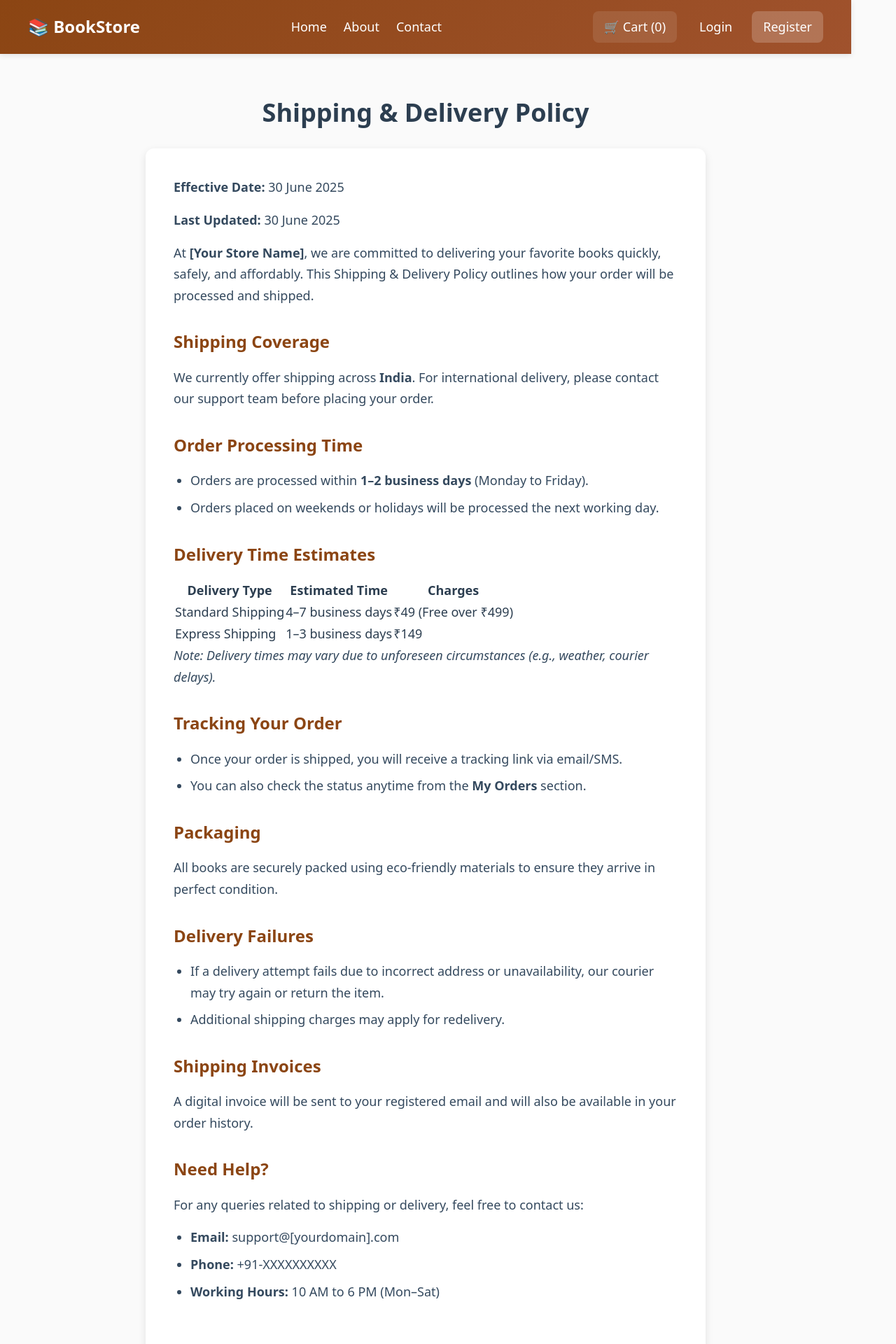
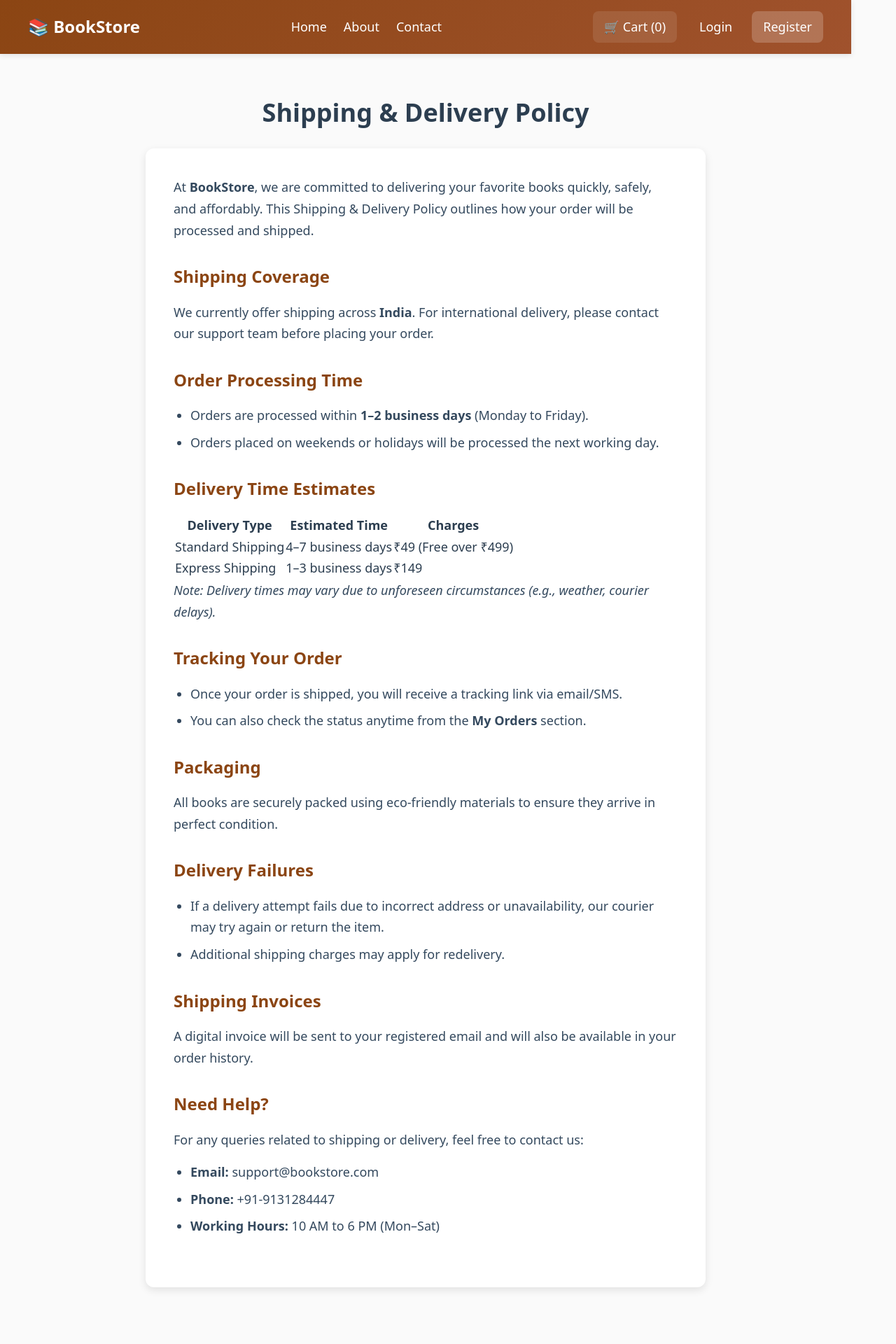
Before and after one commit to Croma12-ing/BooksStore, a React (Vite) app: page /shipping-policy in a window 1280 px wide. Shown: the top 1920 px of the page at 70% size. Built offline with nearby package versions, Linux system fonts and the light colour scheme.

Commit message:
Update ShippingPolicy.jsx

```diff
--- a/src/pages/ShippingPolicy.jsx
+++ b/src/pages/ShippingPolicy.jsx
@@ -6,9 +6,7 @@ const ShippingPolicy = () => {
             <h1>Shipping & Delivery Policy</h1>
             <div className="policy-content">
                 <div className="policy-section">
-                    <p><strong>Effective Date:</strong> 30 June 2025</p>
-                    <p><strong>Last Updated:</strong> 30 June 2025</p>
-                    <p>At <strong>[Your Store Name]</strong>, we are committed to delivering your favorite books quickly, safely, and affordably. This Shipping & Delivery Policy outlines how your order will be processed and shipped.</p>
+                    <p>At <strong>BookStore</strong>, we are committed to delivering your favorite books quickly, safely, and affordably. This Shipping & Delivery Policy outlines how your order will be processed and shipped.</p>
                 </div>
 
                 <div className="policy-section">
@@ -38,7 +36,7 @@ const ShippingPolicy = () => {
                             <tr>
                                 <td>Standard Shipping</td>
                                 <td>4–7 business days</td>
-                                <td>₹49 (Free over ₹499)</td>
+                                <td> ₹49 (Free over ₹499)</td>
                             </tr>
                             <tr>
                                 <td>Express Shipping</td>
@@ -80,8 +78,8 @@ const ShippingPolicy = () => {
                     <h2>Need Help?</h2>
                     <p>For any queries related to shipping or delivery, feel free to contact us:</p>
                     <ul>
-                        <li><strong>Email:</strong> support@[yourdomain].com</li>
-                        <li><strong>Phone:</strong> +91-XXXXXXXXXX</li>
+                        <li><strong>Email:</strong> support@bookstore.com</li>
+                        <li><strong>Phone:</strong> +91-9131284447</li>
                         <li><strong>Working Hours:</strong> 10 AM to 6 PM (Mon–Sat)</li>
                     </ul>
                 </div>
```
